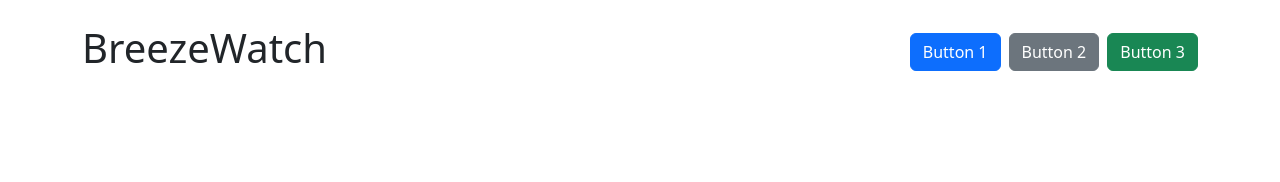
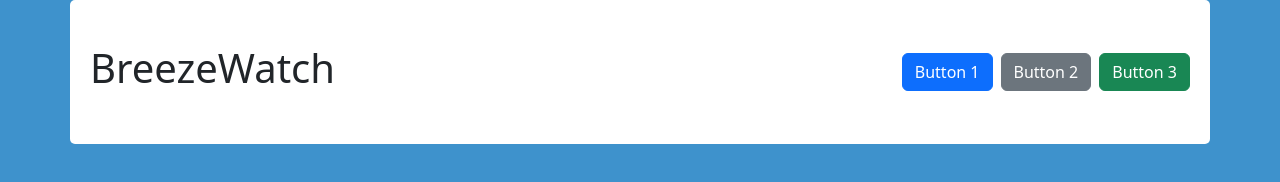
Before and after one commit to Critz0/Weather-App, a plain HTML site: page index.html in a window 1280 px wide. Drawn offline with nearby package versions, Linux system fonts and the light colour scheme.

Commit message:
buttons and styling

```diff
--- a/index.html
+++ b/index.html
@@ -5,6 +5,7 @@
     <meta name="viewport" content="width=device-width, initial-scale=1">
     <title>BreezeWatch</title>
     <link href="https://cdn.jsdelivr.net/npm/bootstrap@5.3.3/dist/css/bootstrap.min.css" rel="stylesheet" integrity="sha384-QWTKZyjpPEjISv5WaRU9OFeRpok6YctnYmDr5pNlyT2bRjXh0JMhjY6hW+ALEwIH" crossorigin="anonymous">
+    <link rel="stylesheet" href="style.css">
   </head>
   <body>
     <div class="container">
@@ -19,7 +20,5 @@
     </div>
 
     <script src="https://cdn.jsdelivr.net/npm/bootstrap@5.3.3/dist/js/bootstrap.bundle.min.js" integrity="sha384-YvpcrYf0tY3lHB60NNkmXc5s9fDVZLESaAA55NDzOxhy9GkcIdslK1eN7N6jIeHz" crossorigin="anonymous"></script>
-    <script src="https://cdn.jsdelivr.net/npm/@popperjs/core@2.11.8/dist/umd/popper.min.js" integrity="sha384-I7E8VVD/ismYTF4hNIPjVp/Zjvgyol6VFvRkX/vR+Vc4jQkC+hVqc2pM8ODewa9r" crossorigin="anonymous"></script>
-    <script src="https://cdn.jsdelivr.net/npm/bootstrap@5.3.3/dist/js/bootstrap.min.js" integrity="sha384-0pUGZvbkm6XF6gxjEnlmuGrJXVbNuzT9qBBavbLwCsOGabYfZo0T0to5eqruptLy" crossorigin="anonymous"></script>
   </body>
 </html>
--- a/style.css
+++ b/style.css
@@ -0,0 +1,13 @@
+body {
+    background-color: rgb(62, 146, 204); /* Set the background color */
+}
+
+header {
+    background-color: white; /* Set the header background to white */
+}
+
+.container {
+    background-color: white; /* Set the container background to white */
+    padding: 20px; /* Optional: Add some padding */
+    border-radius: 5px; /* Optional: Add rounded corners */
+}
```
